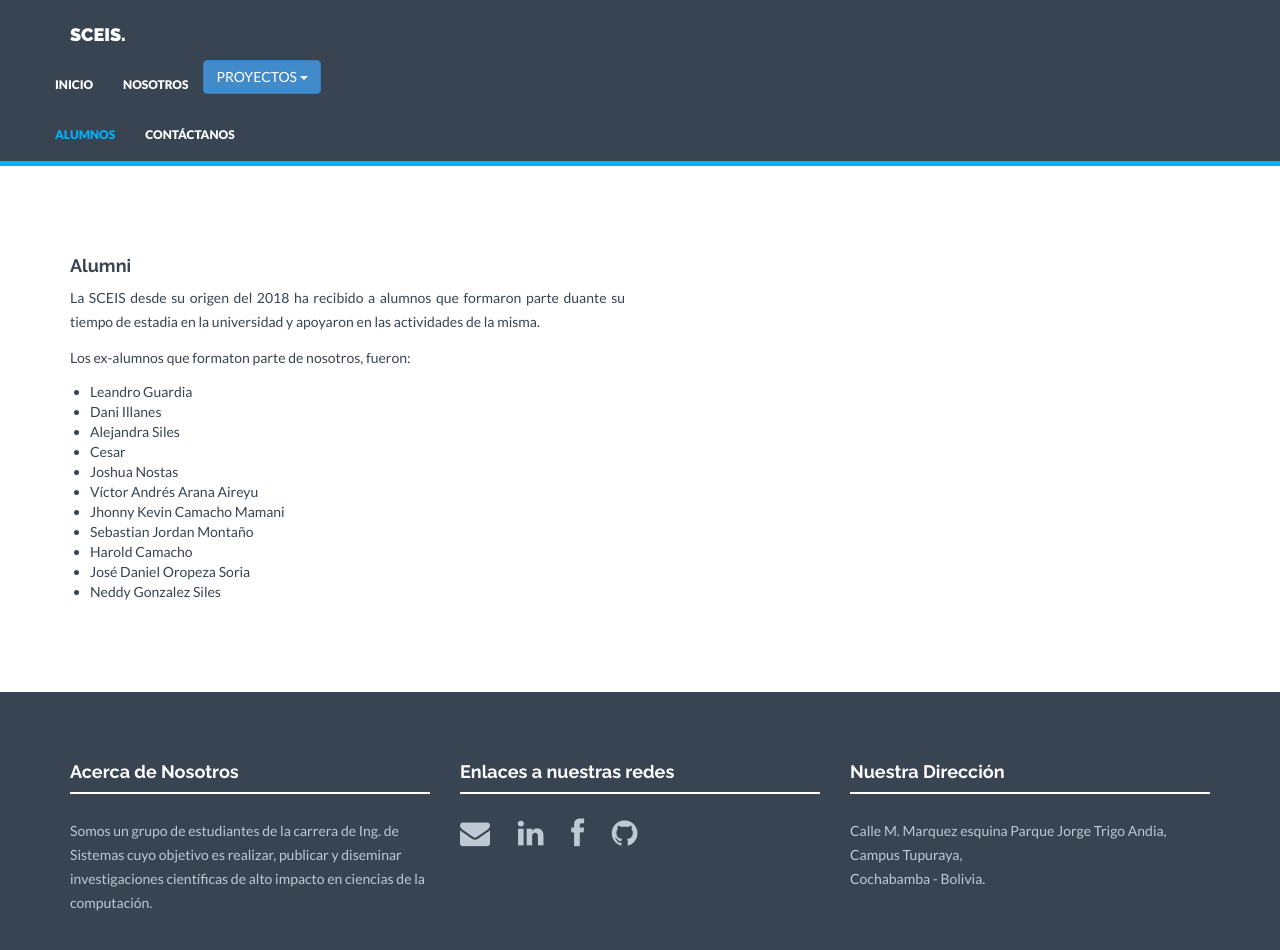
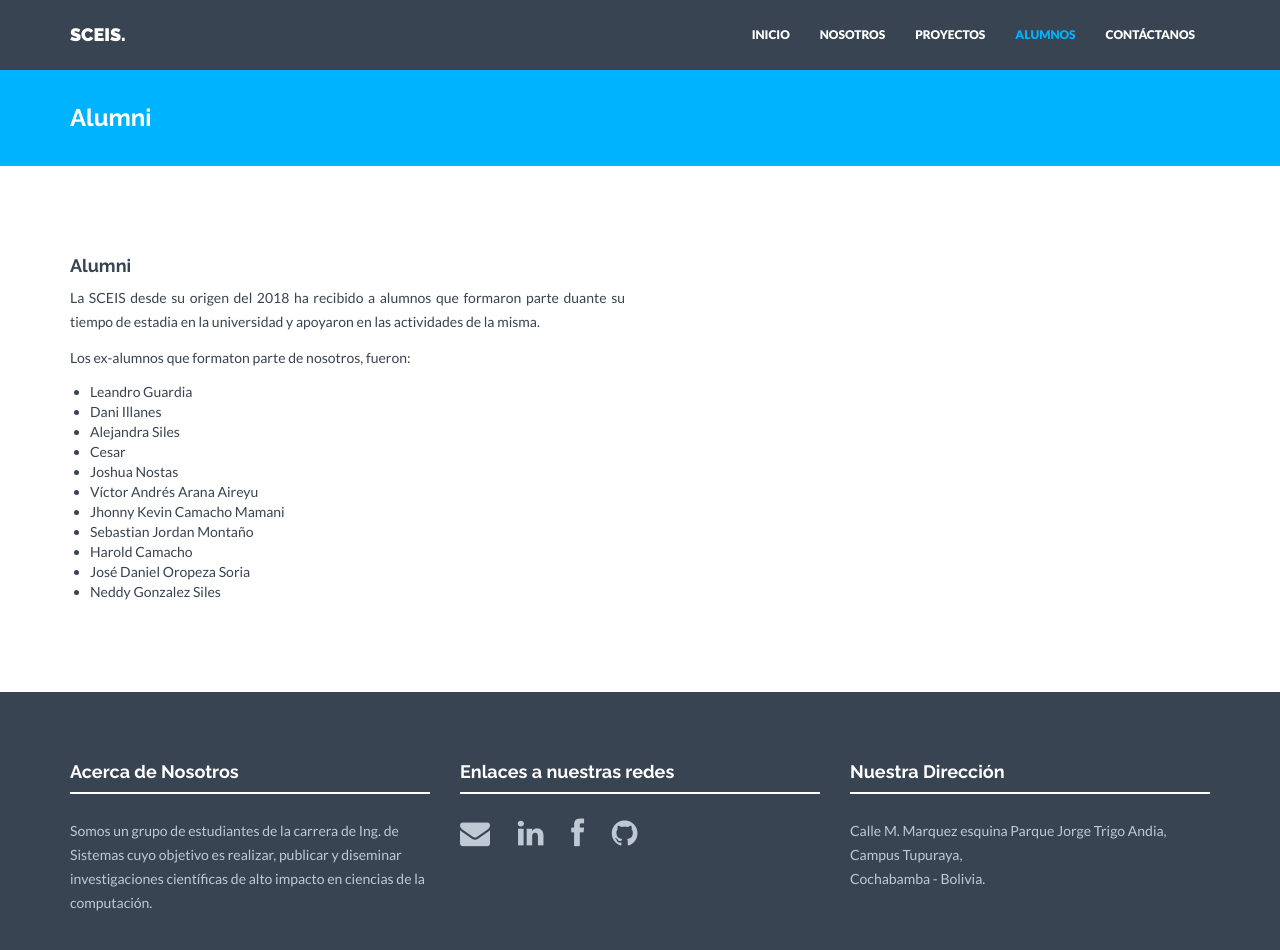
Before and after one commit to SociedadCEIS/paginaSCEIS, a Jekyll site: the page built from alumni.html, in a window 1280 px wide and 987 px high. Shown: the top 950 px of the window. Built offline with Jekyll 4.4.1, drawn with Linux system fonts in a browser that asks for light colours; nearby versions of some CDN libraries.

Commit message:
navAntesDelDesastre

```diff
--- a/_includes/nav.html
+++ b/_includes/nav.html
@@ -14,17 +14,7 @@
       <ul class="nav navbar-nav">
         <li {% if page.title == "Home" %}class="active"{% endif %}><a href="{{"/" | prepend: site.baseurl }}">INICIO</a></li>
         <li {% if page.title == "About" %}class="active"{% endif %}><a href="{{"/about/" | prepend: site.baseurl }}">NOSOTROS</a></li>
-        <div class="container">
-          <div class="dropdown">
-            <button class="btn btn-primary dropdown-toggle" type="button" data-toggle="dropdown">PROYECTOS
-            <span class="caret"></span></button>
-            <ul class="dropdown-menu">
-              <input class="form-control" id="myInput" type="text" placeholder="Search..">
-              <li><a href=href="{{"/nationals/" | prepend: site.baseurl }}">NACIONALES</a></li>
-              <li><a href=href="{{"/internationals/" | prepend: site.baseurl }}">INTERNACIONALES</a></li>
-            </ul>
-          </div>
-        </div>
+        <li {% if page.title == "Projects" %}class="active"{% endif %}><a href="{{"/projects/" | prepend: site.baseurl }}">PROYECTOS</a></li>
         <li {% if page.title == "Alumni" %}class="active"{% endif %}><a href="{{"/alumni/" | prepend: site.baseurl }}">ALUMNOS</a></li>
         <li {% if page.title == "Contact" %}class="active"{% endif %}><a href="{{"/contact/" | prepend: site.baseurl }}">CONTÁCTANOS</a></li>
       </ul>
```
